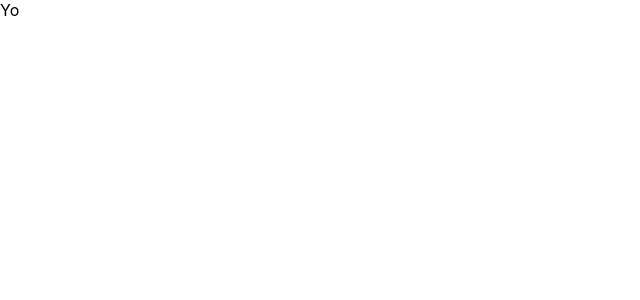
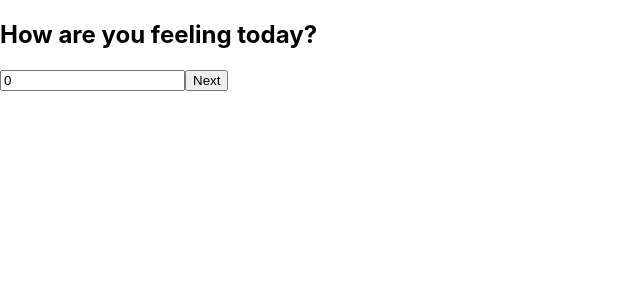
Before and after one commit to Alexlloydwhite/typescript-redux-feedback-loop, a React (Create React App) app: page / in a window 1280 px wide. Shown: the top 300 px of the page, without its empty margins (0-640 px from the left). Built offline with nearby package versions, Linux system fonts and the light colour scheme.

Commit message:
Success! form auto generates, props are passed with type check

```diff
--- a/src/components/App/App.tsx
+++ b/src/components/App/App.tsx
@@ -1,8 +1,17 @@
 import React from 'react';
 import './App.css';
+import { Form } from '../Form';
+
+const pages = [
+  {name: 'feeling', message: 'How are you feeling today?', dispatch: 'SET_FEELING'},
+]
 
 export const App: React.FC = () => {
   return (
-    <div>Yo</div>
+    <div>
+      {pages.map((page) => (
+        <Form name={page.name} message={page.message} dispatchName={page.dispatch} />
+      ))}
+    </div>
   );
 }
--- a/src/components/Form.tsx
+++ b/src/components/Form.tsx
@@ -11,8 +11,6 @@ interface Props {
 export const Form: React.FC<Props> = ({ message, name, dispatchName }) => {
     const dispatch = useDispatch();
     const history = useHistory();
-    const params: number = useParams();
-    const next = params + 1;
 
     const [state, setState] = useState(0);
 
@@ -22,7 +20,6 @@ export const Form: React.FC<Props> = ({ message, name, dispatchName }) => {
             type: dispatchName,
             payload: state
         })
-        history.push(`/${next}`)
     }
 
     return (
@@ -33,7 +30,11 @@ export const Form: React.FC<Props> = ({ message, name, dispatchName }) => {
                     type="number"
                     placeholder={name}
                     value={state}
+                    onChange={(e: any) => setState(e.target.value)}
                 />
+                <button>
+                    Next
+                </button>
             </form>
         </div>
     );
```
